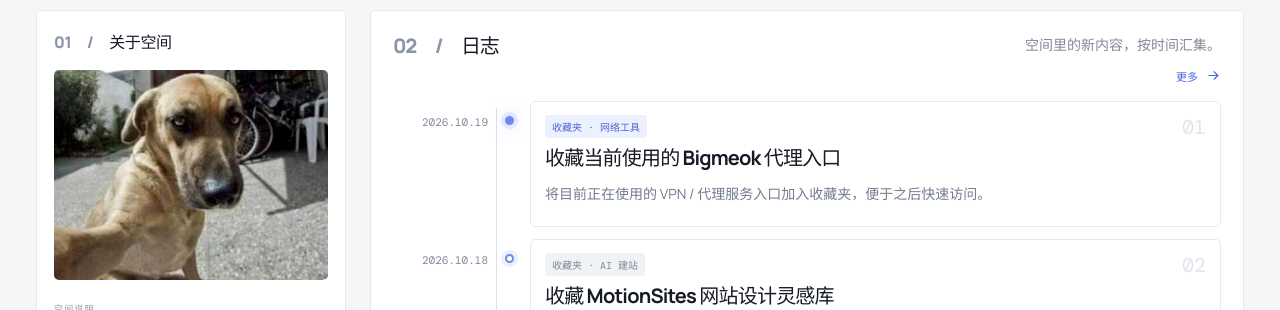
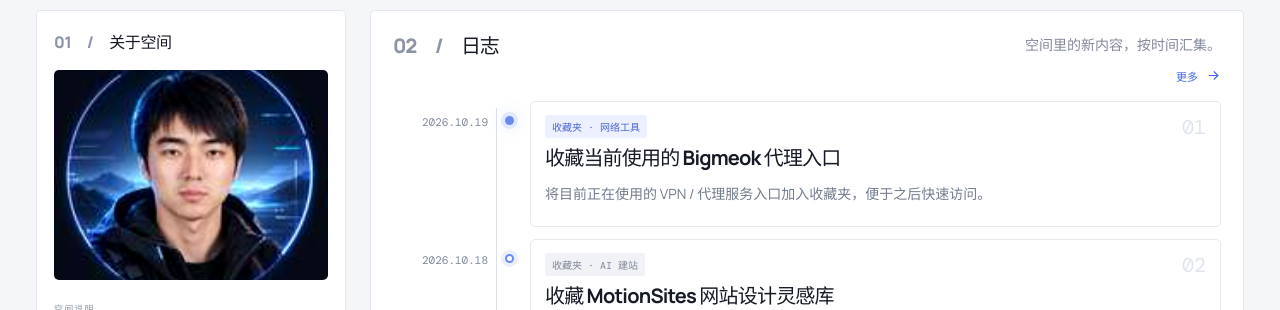
Before and after one commit to kairyqi/kairyqi-blog, a React (Vite) app: page / in a window 1280 px wide. Shown: the part 642-952 px from the top of the page. Built offline with nearby package versions, Linux system fonts and the light colour scheme.

Commit message:
Update About section avatar
* Update About section avatar

* Add mature cyberpunk profile avatar

```diff
--- a/src/main.jsx
+++ b/src/main.jsx
@@ -233,7 +233,7 @@ function App() {
     <section className="about-section section-pad" id="about"><div className="page-width">
       <div className="section-heading"><div><h2><em>01　/</em>　关于空间</h2></div><p>技术、影像和生活，都可以慢慢记录。</p></div>
       <div className="about-grid">
-        <div className="portrait-card"><div className="portrait-avatar"><img src={`${import.meta.env.BASE_URL}kairyqi-profile.png`} alt="KairyQi 的个人照片" /></div></div>
+        <div className="portrait-card"><div className="portrait-avatar"><img src={`${import.meta.env.BASE_URL}kairyqi-profile.jpg`} alt="KairyQi 的个人照片" /></div></div>
         <div className="about-copy"><span className="mono-label">空间说明</span><h3>技术、影像与生活，<br /><span>慢慢记下来</span>。</h3><p>这里收录技术实践、喜欢的网站与账号、正在做的项目，也留给路上的风景和随时冒出的想法。主要写给自己，偶尔整理旧记录。</p><div className="contact-chips"><a href="mailto:kairyqi@gmail.com"><Icon name="mail" size={15}/> kairyqi@gmail.com</a><span><Icon name="pin" size={15}/> 随手记录 · 慢慢整理</span></div><a href="#experience" className="text-link">查看日志 <Icon name="arrow" size={15}/></a></div>
         <div className="about-stats"><div className="stat"><strong>AI × 软件</strong><small>开发与实践</small></div><div className="stat"><strong>影像</strong><small>短视频与旅拍</small></div><div className="stat status-stat"><span className="availability-dot"/><small>持续更新</small><strong>生活与随想</strong></div></div>
       </div>
```
Also changed, not shown: kairyqi-profile.jpg (added).
